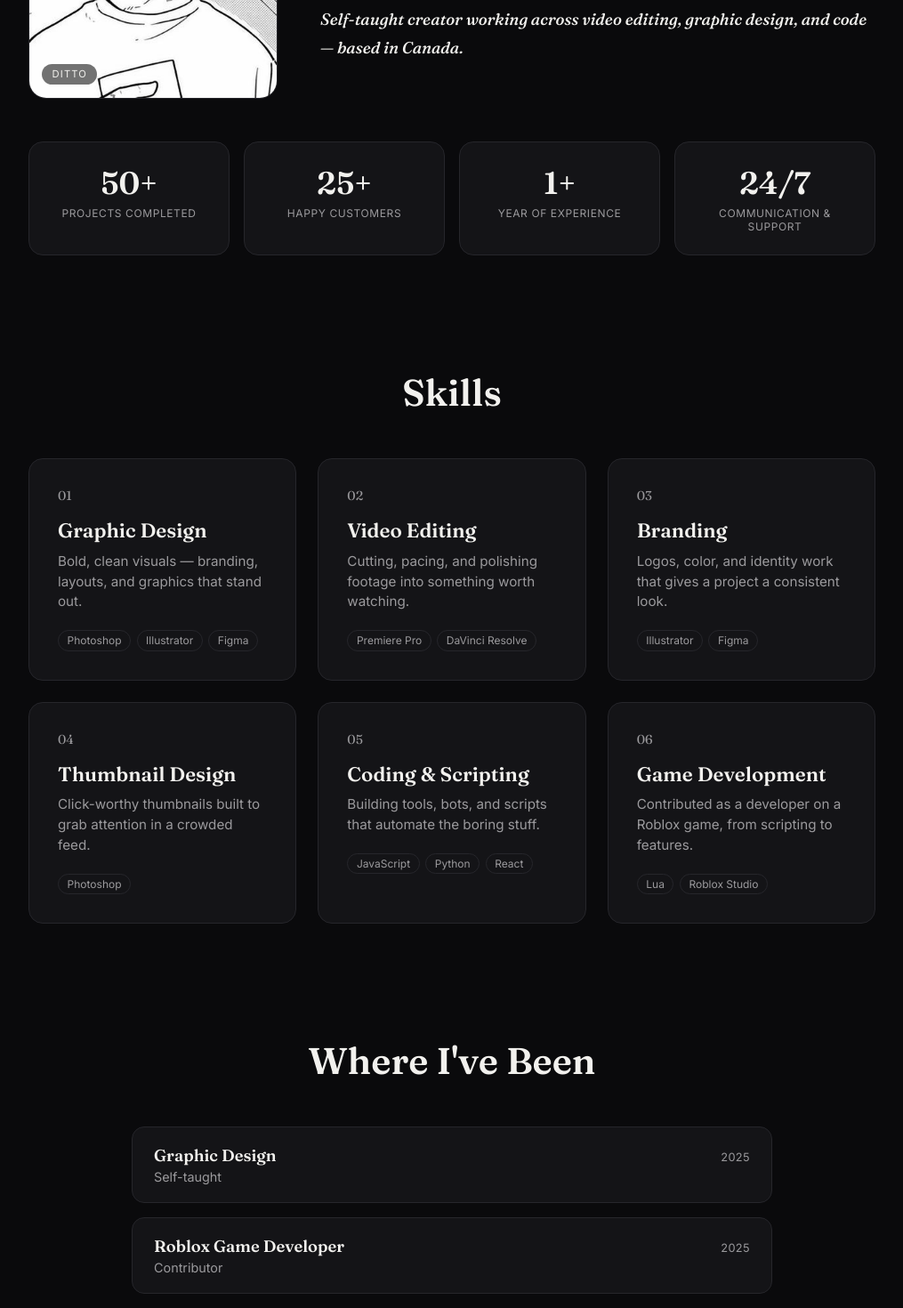
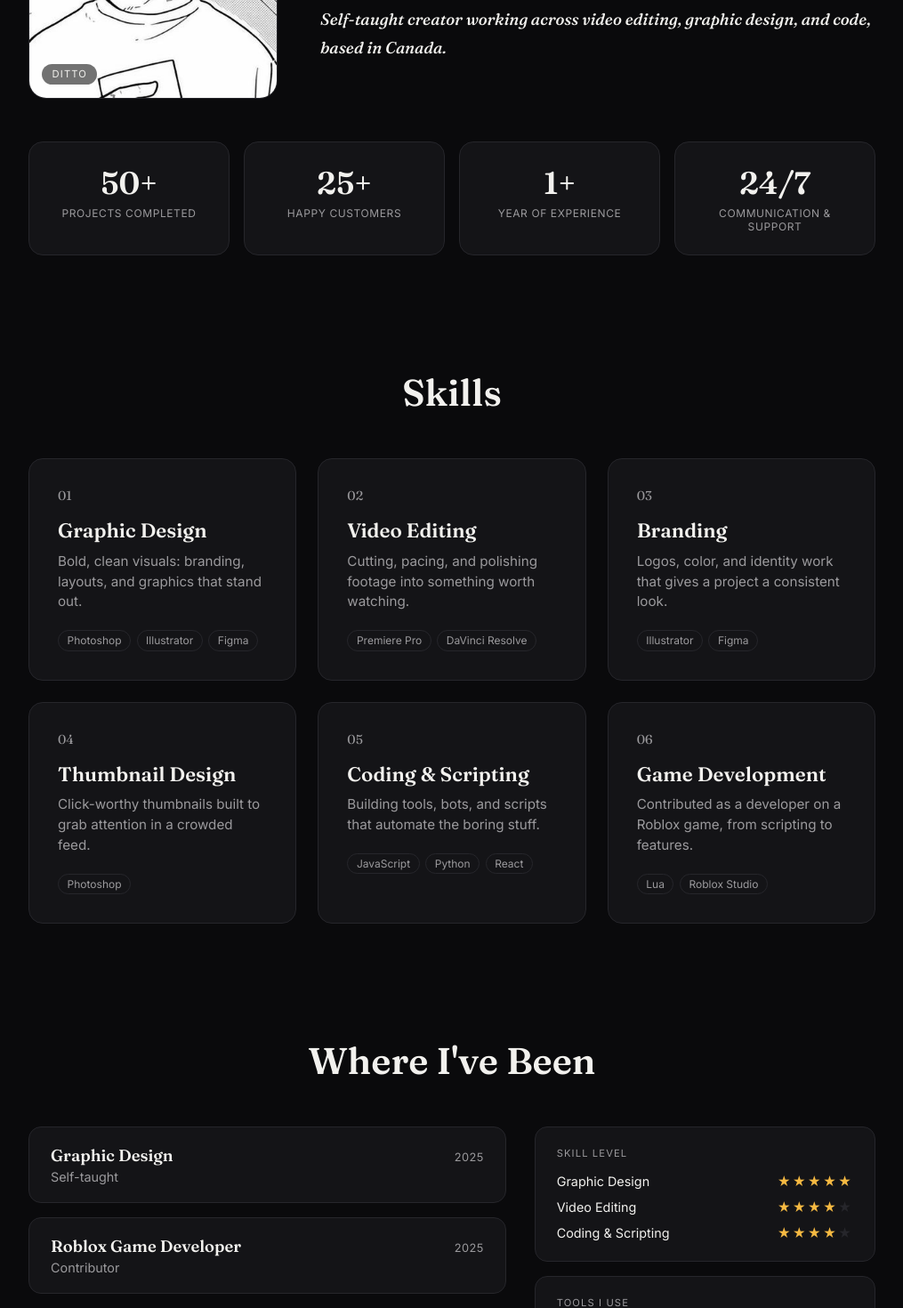
Before and after one commit to dittowashunted/portfolio, a React (Vite) app: page / in a window 1280 px wide. Shown: the part 1330-2800 px from the top of the page at 89% size, without its empty margins (132-1147 px from the left). Built offline with nearby package versions, Linux system fonts and the light colour scheme.

Commit message:
Redesign experience section with skill stars, tools, and languages
Add custom eased smooth-scroll for nav/CTA links, simplify contacts to
Discord (copy-to-clipboard) and email only, and remove em dashes from copy.

```diff
--- a/src/App.css
+++ b/src/App.css
@@ -553,12 +553,89 @@ main h2 {
   margin-bottom: 3rem;
 }
 
+.experience-grid {
+  display: grid;
+  grid-template-columns: 1.4fr 1fr;
+  gap: 2rem;
+  align-items: start;
+}
+
+@media (max-width: 800px) {
+  .experience-grid {
+    grid-template-columns: 1fr;
+  }
+}
+
 .timeline {
-  max-width: 720px;
-  margin: 0 auto;
   display: flex;
   flex-direction: column;
   gap: 1rem;
+}
+
+.side-panels {
+  display: flex;
+  flex-direction: column;
+  gap: 1rem;
+}
+
+.side-panel {
+  background: var(--bg-card);
+  border: 1px solid var(--border);
+  border-radius: 14px;
+  padding: 1.4rem 1.5rem;
+}
+
+.side-panel-label {
+  display: block;
+  font-size: 0.7rem;
+  letter-spacing: 0.1em;
+  text-transform: uppercase;
+  color: var(--text-dim);
+  margin-bottom: 1rem;
+}
+
+.skill-bars {
+  display: flex;
+  flex-direction: column;
+  gap: 0.75rem;
+}
+
+.skill-bar-row {
+  display: flex;
+  align-items: center;
+  justify-content: space-between;
+  gap: 1rem;
+  font-size: 0.9rem;
+}
+
+.stars {
+  letter-spacing: 2px;
+}
+
+.star-filled {
+  color: #f5b942;
+}
+
+.star-empty {
+  color: var(--border);
+}
+
+.language-list {
+  display: flex;
+  flex-direction: column;
+  gap: 0.6rem;
+}
+
+.language-row {
+  display: flex;
+  align-items: center;
+  justify-content: space-between;
+  font-size: 0.9rem;
+}
+
+.language-level {
+  color: var(--text-dim);
+  font-size: 0.8rem;
 }
 
 .timeline-item {
@@ -693,12 +770,16 @@ main h2 {
   align-items: center;
   justify-content: space-between;
   gap: 1rem;
+  width: 100%;
   background: var(--bg-card);
   border: 1px solid var(--border);
   border-radius: 14px;
   padding: 1.1rem 1.4rem;
   text-decoration: none;
   color: var(--text);
+  font: inherit;
+  text-align: left;
+  cursor: pointer;
   transition: border-color 0.2s, transform 0.2s;
 }
 
--- a/src/App.jsx
+++ b/src/App.jsx
@@ -1,6 +1,54 @@
 import { useEffect, useRef, useState } from 'react'
-import { profile, stats, skills, experience, links, contacts, projects } from './data'
+import {
+  profile,
+  stats,
+  skills,
+  skillLevels,
+  tools,
+  languages,
+  experience,
+  contacts,
+  projects,
+} from './data'
 import './App.css'
+
+function easeInOutCubic(t) {
+  return t < 0.5 ? 4 * t * t * t : 1 - Math.pow(-2 * t + 2, 3) / 2
+}
+
+function smoothScrollTo(hash) {
+  const target = document.querySelector(hash)
+  if (!target) return
+  const startY = window.scrollY
+  const navOffset = 90
+  const targetY =
+    target.getBoundingClientRect().top + window.scrollY - navOffset
+  const distance = targetY - startY
+  const duration = 700
+  const start = performance.now()
+
+  const step = (now) => {
+    const progress = Math.min((now - start) / duration, 1)
+    window.scrollTo(0, startY + distance * easeInOutCubic(progress))
+    if (progress < 1) requestAnimationFrame(step)
+  }
+  requestAnimationFrame(step)
+}
+
+function NavLink({ href, children, className }) {
+  return (
+    <a
+      href={href}
+      className={className}
+      onClick={(e) => {
+        e.preventDefault()
+        smoothScrollTo(href)
+      }}
+    >
+      {children}
+    </a>
+  )
+}
 
 function useReveal() {
   const ref = useRef(null)
@@ -91,6 +139,30 @@ function Counter({ value, suffix = '', duration = 1400 }) {
   )
 }
 
+function CopyContact({ contact }) {
+  const [copied, setCopied] = useState(false)
+
+  const handleCopy = async () => {
+    try {
+      await navigator.clipboard.writeText(contact.value)
+      setCopied(true)
+      setTimeout(() => setCopied(false), 1500)
+    } catch {
+      // clipboard unavailable, ignore
+    }
+  }
+
+  return (
+    <button type="button" className="contact-card" onClick={handleCopy}>
+      <div>
+        <span className="contact-label">{contact.label}</span>
+        <span className="contact-value">{contact.value}</span>
+      </div>
+      <span className="contact-arrow">{copied ? 'Copied' : 'Copy'}</span>
+    </button>
+  )
+}
+
 function App() {
   return (
     <>
@@ -106,12 +178,12 @@ function App() {
       <nav className="navbar">
         <span className="brand">{profile.name}.</span>
         <div className="nav-links">
-          <a href="#about">About</a>
-          <a href="#skills">Skills</a>
-          <a href="#projects">Work</a>
-          <a href="#contact">Contact</a>
+          <NavLink href="#about">About</NavLink>
+          <NavLink href="#skills">Skills</NavLink>
+          <NavLink href="#projects">Work</NavLink>
+          <NavLink href="#contact">Contact</NavLink>
         </div>
-        <a className="nav-cta" href="#projects">View Work</a>
+        <NavLink className="nav-cta" href="#projects">View Work</NavLink>
       </nav>
 
       <header className="hero">
@@ -126,8 +198,8 @@ function App() {
           </h1>
           <p className="subtext">{profile.subtext}</p>
           <div className="cta-row">
-            <a className="btn-primary" href="#projects">Explore the Work</a>
-            <a className="btn-secondary" href="#about">About Me</a>
+            <NavLink className="btn-primary" href="#projects">Explore the Work</NavLink>
+            <NavLink className="btn-secondary" href="#about">About Me</NavLink>
           </div>
         </div>
         <div className="scroll-hint">
@@ -192,6 +264,7 @@ function App() {
 
         <section id="experience" className="experience-section">
           <Reveal as="h2">Where I've Been</Reveal>
+          <div className="experience-grid">
             <div className="timeline">
               {experience.map((item) => (
                 <Reveal className="timeline-item" key={item.title}>
@@ -202,6 +275,51 @@ function App() {
                   <span className="timeline-dates">{item.dates}</span>
                 </Reveal>
               ))}
+            </div>
+
+            <div className="side-panels">
+              <Reveal className="side-panel">
+                <span className="side-panel-label">Skill Level</span>
+                <div className="skill-bars">
+                  {skillLevels.map((skill) => (
+                    <div className="skill-bar-row" key={skill.title}>
+                      <span>{skill.title}</span>
+                      <span className="stars">
+                        {Array.from({ length: 5 }, (_, i) => (
+                          <span
+                            key={i}
+                            className={i < skill.stars ? 'star-filled' : 'star-empty'}
+                          >
+                            ★
+                          </span>
+                        ))}
+                      </span>
+                    </div>
+                  ))}
+                </div>
+              </Reveal>
+
+              <Reveal className="side-panel">
+                <span className="side-panel-label">Tools I Use</span>
+                <div className="tags">
+                  {tools.map((tool) => (
+                    <span key={tool} className="tag">{tool}</span>
+                  ))}
+                </div>
+              </Reveal>
+
+              <Reveal className="side-panel">
+                <span className="side-panel-label">Languages</span>
+                <div className="language-list">
+                  {languages.map((lang) => (
+                    <div className="language-row" key={lang.name}>
+                      <span>{lang.name}</span>
+                      <span className="language-level">{lang.level}</span>
+                    </div>
+                  ))}
+                </div>
+              </Reveal>
+            </div>
           </div>
         </section>
 
@@ -231,9 +349,10 @@ function App() {
         </section>
 
         <Reveal as="section" id="contact" className="contact-section">
-          <h2>Find Me Elsewhere</h2>
+          <h2>Find Me</h2>
           <div className="contact-grid">
-            {contacts.map((contact) => (
+            {contacts.map((contact) =>
+              contact.href ? (
                 <a
                   className="contact-card"
                   key={contact.label}
@@ -247,7 +366,10 @@ function App() {
                   </div>
                   <span className="contact-arrow">&#8599;</span>
                 </a>
-            ))}
+              ) : (
+                <CopyContact key={contact.label} contact={contact} />
+              )
+            )}
           </div>
         </Reveal>
       </main>
--- a/src/data.js
+++ b/src/data.js
@@ -4,14 +4,14 @@ export const profile = {
   headlineTop: "Ideas, Made",
   headlineBottom: "Into Reality.",
   subtext:
-    "A running archive of what I build — software, design, and edits, made because I wanted to make them.",
+    "A running archive of what I build: software, design, and edits, made because I wanted to make them.",
   location: "Canada",
   avatar: "/nagumo.jpeg",
   bioShort:
-    "Self-taught creator working across video editing, graphic design, and code — based in Canada.",
+    "Self-taught creator working across video editing, graphic design, and code, based in Canada.",
   bioLong: [
-    "I started out making my own YouTube videos in early 2024, then moved into freelance editing — cutting a video for a creator with 1K subscribers that became their most-viewed upload. From there I grew my own channel to 5,000+ subscribers in just a few months.",
-    "In 2025 I taught myself to code, building my own tools and projects and contributing as a developer on a Roblox game. That same year I picked up graphic design, and now split my time between all three — editing, design, and coding.",
+    "I started out making my own YouTube videos in early 2024, then moved into freelance editing, cutting a video for a creator with 1K subscribers that became their most-viewed upload. From there I grew my own channel to 5,000+ subscribers in just a few months.",
+    "In 2025 I taught myself to code, building my own tools and projects and contributing as a developer on a Roblox game. That same year I picked up graphic design, and now split my time between all three: editing, design, and coding.",
   ],
 };
 
@@ -25,7 +25,7 @@ export const stats = [
 export const skills = [
   {
     title: "Graphic Design",
-    description: "Bold, clean visuals — branding, layouts, and graphics that stand out.",
+    description: "Bold, clean visuals: branding, layouts, and graphics that stand out.",
     tags: ["Photoshop", "Illustrator", "Figma"],
   },
   {
@@ -55,6 +55,26 @@ export const skills = [
   },
 ];
 
+export const skillLevels = [
+  { title: "Graphic Design", stars: 5 },
+  { title: "Video Editing", stars: 4 },
+  { title: "Coding & Scripting", stars: 4 },
+];
+
+export const tools = [
+  "Photoshop",
+  "Illustrator",
+  "Premiere Pro",
+  "DaVinci Resolve",
+  "VS Code",
+  "Roblox Studio",
+];
+
+export const languages = [
+  { name: "English", level: "Fluent" },
+  { name: "French", level: "Basic" },
+];
+
 export const experience = [
   {
     title: "Graphic Design",
@@ -81,41 +101,35 @@ export const experience = [
     place: "Edited for a 1K-subscriber creator",
     dates: "2024",
   },
-  {
-    title: "Started Making Videos",
-    place: "Personal YouTube channel",
-    dates: "Jan 2024 — Apr 2024",
-  },
 ];
 
 export const links = {
+  discord: "dittowashunted",
+  email: "dittodoestuff@gmail.com",
   github: "https://github.com/dittowashunted",
-  email: "dittodoestuff@gmail.com",
-  steam: "https://steamcommunity.com/id/DittoHunter/",
 };
 
 export const contacts = [
-  { label: "GitHub", value: "dittowashunted", href: links.github },
+  { label: "Discord", value: "dittowashunted" },
   { label: "Email", value: links.email, href: `mailto:${links.email}` },
-  { label: "Steam", value: "DittoHunter", href: links.steam },
 ];
 
 export const projects = [
   {
     title: "Project One",
-    description: "A short description of this project goes here — what it does and why you built it.",
+    description: "A short description of this project goes here: what it does and why you built it.",
     tags: ["JavaScript", "React"],
     link: "https://github.com/dittowashunted",
   },
   {
     title: "Project Two",
-    description: "A short description of this project goes here — what it does and why you built it.",
+    description: "A short description of this project goes here: what it does and why you built it.",
     tags: ["Python"],
     link: "https://github.com/dittowashunted",
   },
   {
     title: "Project Three",
-    description: "A short description of this project goes here — what it does and why you built it.",
+    description: "A short description of this project goes here: what it does and why you built it.",
     tags: ["Discord Bot"],
     link: "https://github.com/dittowashunted",
   },
```
Lines whose indentation alone changed are shown as unchanged.
